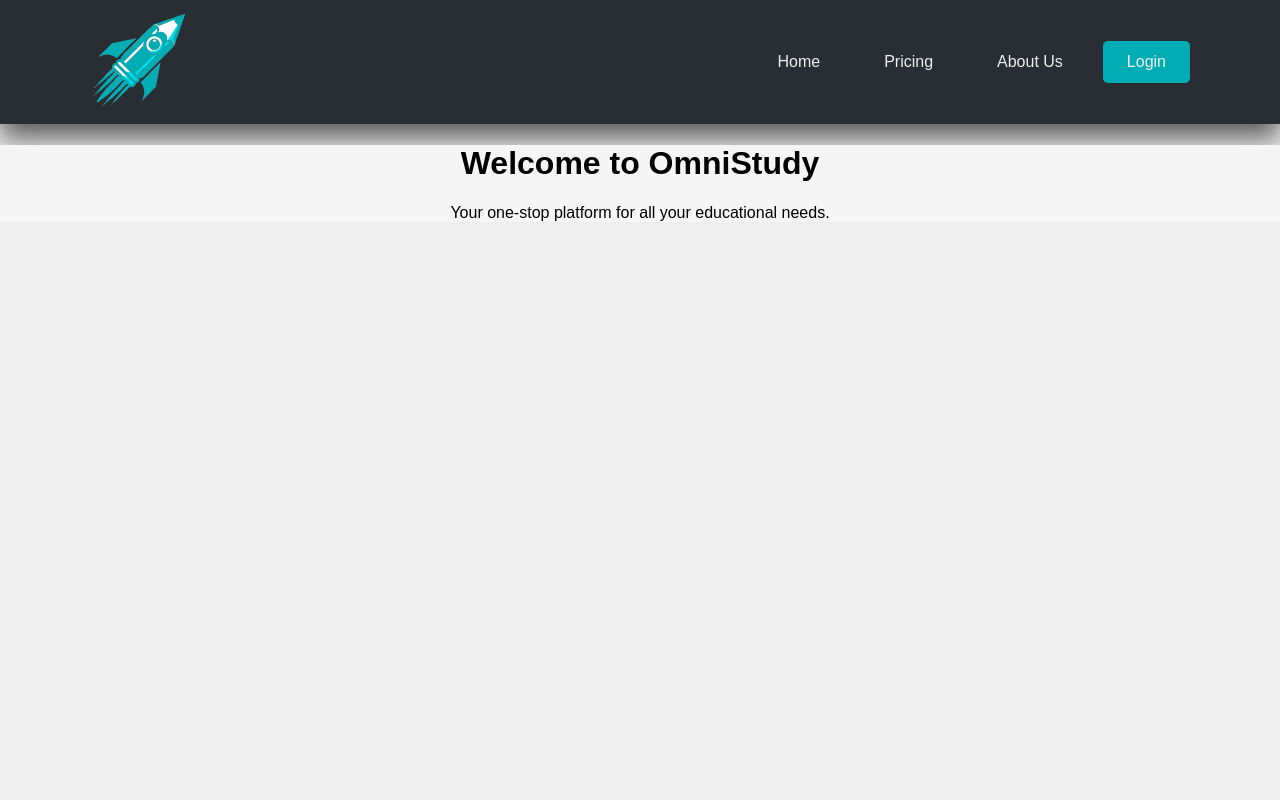
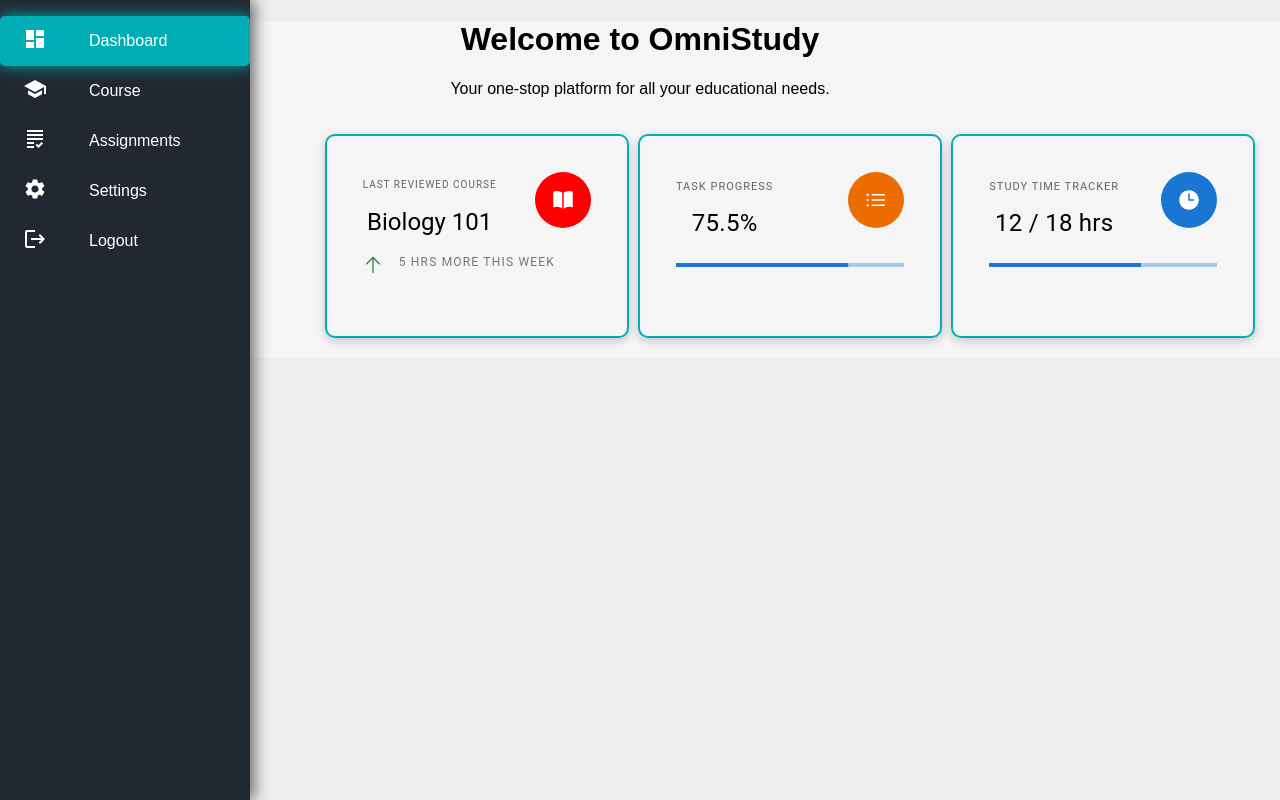
Before and after one commit to omnistudy-ai/omnistudy-test, a React (Create React App) app in the folder client/: page /app in a window 1280 px wide. Built offline with nearby package versions, Linux system fonts and the light colour scheme; no server answers.

Commit message:
updated dashboard styling

```diff
--- /dev/null
+++ b/client/src/app/components/main/Cards/CourseCard.tsx
@@ -0,0 +1,81 @@
+
+import BookOpenIcon from '@heroicons/react/24/solid/BookOpenIcon';
+import ArrowUpIcon from '@heroicons/react/24/solid/ArrowUpIcon';
+import ArrowDownIcon from '@heroicons/react/24/solid/ArrowDownIcon';
+import { Avatar, CardContent, Stack, SvgIcon, Typography } from '@mui/material';
+import Card from '../../../../web/components/UI/Card';
+import './DashboardCards.css';
+
+interface CourseCardProps {
+  courseName: string;
+  timeSpent: number;
+  timeIncreased: boolean; // Added this prop
+}
+
+const CourseCard: React.FC<CourseCardProps> = ({ courseName, timeSpent, timeIncreased }) => {
+  return (
+    <div className='cards-container'>
+      <Card className='dashboard-card'>
+        <CardContent>
+          <Stack
+            alignItems="flex-start"
+            direction="row"
+            justifyContent="space-between"
+            spacing={3}
+          >
+            <Stack spacing={1}>
+              <Typography
+                color="text.secondary"
+                variant="overline"
+              >
+                <div className="header-text-course">
+                  Last Reviewed Course
+                </div>
+              </Typography>
+              <Typography variant="h5">
+                <div className='prop1-course'>
+                  {courseName}
+                </div>
+              </Typography>
+            </Stack>
+            <Avatar
+              sx={{
+                backgroundColor: 'red',
+                height: 56,
+                width: 56
+              }}
+            >
+              <SvgIcon>
+                <BookOpenIcon />
+              </SvgIcon>
+            </Avatar>
+          </Stack>
+          <Stack
+            alignItems="center"
+            direction="row"
+            spacing={2}
+            sx={{ mt: 2 }}
+          >
+            <SvgIcon
+              color={timeIncreased ? 'success' : 'error'}
+              fontSize="small"
+            >
+              {timeIncreased ? <ArrowUpIcon /> : <ArrowDownIcon />}
+            </SvgIcon>
+            <Typography
+              color="text.primary"
+              variant="body2"
+            ><div className="timeIncreased-text">
+              {timeSpent} hrs more this week
+              </div>
+
+            </Typography>
+          </Stack>
+        </CardContent>
+      </Card>
+    </div>
+  );
+};
+
+
+export default CourseCard;
--- /dev/null
+++ b/client/src/app/components/main/Cards/DashboardCards.css
@@ -0,0 +1,68 @@
+.cards-container {
+    display: flex;
+    flex-direction: row;
+    justify-content: space-evenly;
+
+}
+.timeIncreased-text{
+    color: #757575;
+    margin-bottom: 0.35em;
+    text-transform: uppercase;
+    letter-spacing: 0.1em;
+    font-size: 0.75rem;
+
+}
+.prop1{
+    font-size: 24px;
+}
+.header-text{
+    font-size: 11px;
+}
+.header-text-course{
+    font-size: 10px;
+}
+
+.dashboard-card {
+    width: 260px;
+    height: 160px;
+}
+
+
+.cards-container {
+    width: 100%;
+    height: 100%;
+    margin-right: auto;
+    margin-left: auto;
+  }
+
+  @media (min-width: 475px) {
+    .cards-container {
+      max-width: 475px;
+    }
+  }
+
+  @media (min-width: 640px) {
+    .cards-container {
+      max-width: 640px;
+    }
+  }
+
+  @media (min-width: 768px) {
+    .cards-container {
+      max-width: 768px;
+      grid-template-columns: 1fr; /* Full width columns on small screens */
+
+    }
+  }
+
+  @media (min-width: 1024px) {
+    .cards-container {
+      max-width: 1024px;
+    }
+  }
+
+  @media (min-width: 1100px) {
+    .cards-container {
+      max-width: 1100px;
+    }
+  }
--- /dev/null
+++ b/client/src/app/components/main/Cards/StudyTimeTracker.tsx
@@ -0,0 +1,75 @@
+import React from 'react';
+import {ClockIcon} from '@heroicons/react/24/solid';
+import './DashboardCards.css'
+
+import {
+  Avatar,
+  Box,
+  CardContent,
+  LinearProgress,
+  Stack,
+  SvgIcon,
+  Typography
+} from '@mui/material';
+import Card from '../../../../web/components/UI/Card';
+interface StudyTimeTrackerProps {
+  currentHours: number;
+  goalHours: number;
+  sx?: object;
+}
+
+export const StudyTimeTracker: React.FC<StudyTimeTrackerProps> = ({ currentHours, goalHours, sx }) => {
+  // Calculate progress as a percentage
+  const progress = Math.min((currentHours / goalHours) * 100, 100);
+
+  return (
+    <div className='cards-container'>
+    <Card className='dashboard-card'>
+      <CardContent>
+        <Stack
+          alignItems="flex-start"
+          direction="row"
+          justifyContent="space-between"
+          spacing={3}
+        >
+          <Stack spacing={1}>
+            <Typography
+              color="text.secondary"
+              gutterBottom
+              variant="overline"
+            ><div className="header-text">
+              Study Time Tracker
+              </div>
+            </Typography>
+            <Typography variant="h4">
+              <div className='prop1'>
+              {currentHours} / {goalHours} hrs
+              </div>
+            </Typography>
+          </Stack>
+          <Avatar
+            sx={{
+              backgroundColor: 'primary.main',
+              height: 56,
+              width: 56
+            }}
+          >
+            <SvgIcon>
+              <ClockIcon />
+            </SvgIcon>
+          </Avatar>
+        </Stack>
+        <Box sx={{ mt: 3 }}>
+          <LinearProgress
+            value={progress}
+            variant="determinate"
+          />
+        </Box>
+        {/* Optional: Add a link or button here for detailed view or setting goals */}
+      </CardContent>
+    </Card>
+    </div>
+  );
+};
+
+export default StudyTimeTracker
--- /dev/null
+++ b/client/src/app/components/main/Cards/TaskProgress.tsx
@@ -0,0 +1,76 @@
+import ListBulletIcon from '@heroicons/react/24/solid/ListBulletIcon';
+import './DashboardCards.css'
+
+import {
+  Avatar,
+  Box,
+
+  CardContent,
+  LinearProgress,
+  Stack,
+  SvgIcon,
+  Typography
+} from '@mui/material';
+import Card from '../../../../web/components/UI/Card';
+
+
+interface TaskProgress{
+    progressBar: number;
+}
+
+
+
+const TaskProgress: React.FC<TaskProgress> = ({ progressBar}) => {
+
+
+  return (
+    <div className='cards-container'>
+    <Card className='dashboard-card'>
+      <CardContent>
+        <Stack
+          alignItems="flex-start"
+          direction="row"
+          justifyContent="space-between"
+          spacing={3}
+        >
+          <Stack spacing={1}>
+            <Typography
+              color="text.secondary"
+              gutterBottom
+              variant="overline"
+            ><div className="header-text">
+              Task Progress
+              </div>
+            </Typography>
+            <Typography variant="h4">
+            <div className='prop1'>
+              {progressBar}%
+              </div>
+            </Typography>
+          </Stack>
+          <Avatar
+            sx={{
+              backgroundColor: 'warning.main',
+              height: 56,
+              width: 56
+            }}
+          >
+            <SvgIcon>
+              <ListBulletIcon />
+            </SvgIcon>
+          </Avatar>
+        </Stack>
+        <Box sx={{ mt: 3 }}>
+          <LinearProgress
+            value={progressBar}
+            variant="determinate"
+          />
+        </Box>
+      </CardContent>
+    </Card>
+    </div>
+  );
+};
+
+
+export default  TaskProgress
--- a/client/src/app/components/main/Home.css
+++ b/client/src/app/components/main/Home.css
@@ -1,3 +1,12 @@
 .homepage {
   font-family: sans-serif;
+
 }
+.card__container{
+  margin-left: 300px;
+  display: flex;
+  flex-direction: row;
+  align-items: center;
+  padding: 20px;
+
+}
--- a/client/src/app/components/main/Home.tsx
+++ b/client/src/app/components/main/Home.tsx
@@ -1,10 +1,23 @@
 import "./Home.css";
+import { Avatar, Card, CardContent, Stack, SvgIcon, Typography } from '@mui/material';
+import CourseCard from "./Cards/CourseCard"
+import TaskProgress from "./Cards/TaskProgress";
+import { StudyTimeTracker } from "./Cards/StudyTimeTracker";
+
 
 export default function Home() {
     return (
+
         <div className="homepage">
             <h1>Welcome to OmniStudy</h1>
             <p>Your one-stop platform for all your educational needs.</p>
+            <div className="card__container">
+            <CourseCard courseName="Biology 101" timeSpent={5} timeIncreased={true} />
+            <TaskProgress progressBar={75.5} />
+            <StudyTimeTracker currentHours={12} goalHours={18} />
+
+            </div>
         </div>
+
     );
 }
--- a/client/src/app/components/nav/Navbar.css
+++ b/client/src/app/components/nav/Navbar.css
@@ -1,45 +1,55 @@
-.navbar {
+
+
+.sidebar{
+  top:0px;
+  width: 250px;
+  height: 100vh;
+  background-color: #222831;
+  overflow-x: hidden;
+  overflow-y: hidden;
+  position: absolute;
+  box-shadow: 4px 0 15px rgba(0,0,0,.6);
+  font-family: sans-serif;
+
+}
+.sidebarList{
+  width: 100%;
+  height: auto;
+  padding: 0;
+}
+.sidebarList .row:hover{
+  cursor: pointer;
+  background-color: #00adb5;
+  border-radius: 5px;
+  box-shadow: 0 0 15px #00adb5;
+
+}
+.sidebarList #active{
+  background-color: #00adb5;
+  border-radius: 5px;
+  box-shadow: 0 0 15px #00adb5;
+
+}
+.sidebarList .row{
+  width: 100%;
+  height: 50px;
+  list-style-type: none;
+  margin: 0;
   display: flex;
-  justify-content: space-around;
-  background-color: #292e34;
-  padding: 10px 20px;
-  font-family: sans-serif;
-  box-sizing: border-box;
-  box-shadow: 0 15px 25px rgba(0, 0, 0, 0.6);
-}
-
-.navbar .container {
-  display: flex;
-  justify-content: space-between;
+  flex-direction: row;
+  color: white;
+  justify-content: center;
   align-items: center;
 }
 
-.navbar-logo img {
-  height: 100px;
-  width: auto;
+.row #icon{
+  flex: 30%;
+
+
 }
 
-.navbar a,
-.navbar button {
-  color: #eeeeee;
-  text-decoration: none;
-  padding: 12px 24px;
-  transition: all 0.3s;
-  border-radius: 5px;
-  margin-left: 1rem;
+.row #title{
+  flex: 70%;
+  margin-left: 20px; text-align: left;
+
 }
-
-.navbar a:hover,
-.navbar button:hover {
-  background-color: #00adb5;
-  color: #eeeeee;
-  border-radius: 5px;
-  box-shadow: 0 0 15px #00adb5;
-}
-
-.navbar button {
-  background-color: #00adb5;
-  border: none;
-  border-radius: 5px;
-  cursor: pointer;
-}
--- a/client/src/app/components/nav/Navbar.tsx
+++ b/client/src/app/components/nav/Navbar.tsx
@@ -1,7 +1,7 @@
+// Navbar.tsx
 import { Link, useNavigate } from "react-router-dom";
-import Container from "../../../web/components/UI/Container";
-import logo from "../../assets/OmniStudy-logo2.png";
 import "./Navbar.css";
+import { NavbarData } from "./NavbarData";
 function Navbar() {
     const navigate = useNavigate();
 
@@ -10,19 +10,25 @@ function Navbar() {
     };
 
     return (
-    <header className="navbar">
-      <Container>
-        <div className="navbar-logo">
-          <img src={logo} alt="" />
+        <div className="sidebar">
+            <ul className="sidebarList">
+                {NavbarData.map((val,key)=>{
+                    return (
+                        <li
+                        key={ key }
+                        id={  window.location.pathname == val.link ? "active" : "" }
+                        className="row"
+                        onClick={() => {
+                            window.location.pathname = val.link
+                        }}
+                        >
+                            <div id="icon" >{ val.icon }</div>
+                            <div id="title" >{ val.title }</div>
+                        </li>
+                    )
+                })}
+            </ul>
         </div>
-        <nav>
-          <Link to="/">Home</Link>
-          <Link to="/Pricing">Pricing</Link>
-          <Link to="/About">About Us</Link>
-          <button onClick={handleLoginClick}>Login</button>
-        </nav>
-      </Container>
-    </header>
+
     );
-}
-export default Navbar;
+} export default Navbar;
--- /dev/null
+++ b/client/src/app/components/nav/NavbarData.tsx
@@ -0,0 +1,36 @@
+// this is NavbarData.tsx
+import HomeIcon from '@mui/icons-material/Home';
+import CourseIcon from '@mui/icons-material/School';
+import AssignmentsIcon from '@mui/icons-material/Grading';
+import SettingsIcon from '@mui/icons-material/Settings';
+import LogoutIcon from '@mui/icons-material/Logout';
+import DashboardIcon from '@mui/icons-material/Dashboard';
+
+
+export const NavbarData = [
+    {
+        title: "Dashboard",
+        icon: <DashboardIcon />,
+        link: "/app"
+    },
+    {
+        title: "Course",
+        icon: <CourseIcon />,
+        link: "/app/Courses"
+    },
+    {
+        title: "Assignments",
+        icon: <AssignmentsIcon />,
+        link: "/app/Assignments"
+    },
+    {
+        title: "Settings",
+        icon: <SettingsIcon />,
+        link: "/app/Settings"
+    },
+    {
+        title: "Logout",
+        icon: <LogoutIcon />,
+        link: "/logout"
+    },
+]
--- a/client/src/web/components/UI/Card.css
+++ b/client/src/web/components/UI/Card.css
@@ -2,4 +2,13 @@
   border-radius: 10px;
   box-shadow: 0 3px 10px rgba(0, 0, 0, 0.2);
   padding: 20px;
+  transition: transform 0.3s ease, box-shadow 0.3s ease;
+  border: solid 2px #00adb5;
+
+
 }
+
+.card:hover {
+  box-shadow: 0 0 15px #00adb5;
+  transform: scale(1.05);
+}
--- /dev/null
+++ b/package.json
@@ -0,0 +1,5 @@
+{
+  "dependencies": {
+    "@heroicons/react": "^2.0.18"
+  }
+}
```
Also changed, not shown: 1 other file (tests, documents, lock files or other folders). Lines whose indentation alone changed are shown as unchanged.
